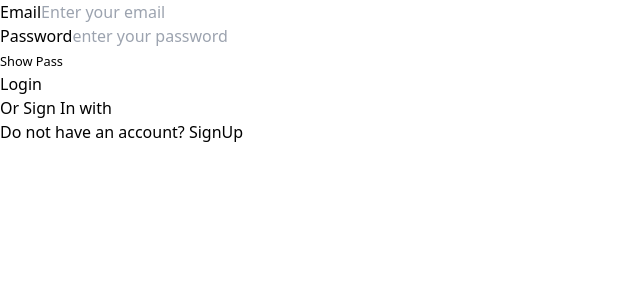
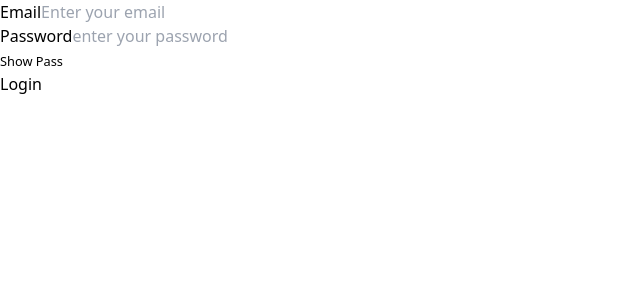
Before and after one commit to hasiburrahmanakash79/GYM-Master, a React (Vite) app: page /login in a window 1280 px wide. Shown: the top 300 px of the page, without its empty margins (0-640 px from the left). Built offline with nearby package versions, Linux system fonts and the light colour scheme.

Commit message:
set branch

```diff
--- a/src/Pages/RegistrationPage/Login/Login.jsx
+++ b/src/Pages/RegistrationPage/Login/Login.jsx
@@ -54,15 +54,7 @@ const Login = () => {
           <button className="btn btn-warning">Login</button>
         </div>
       </form>
-      <div className="text-center mb-7 px-5">
-        <div className="divider"></div>
-        <p className="font-semibold">Or Sign In with</p>
-        <div className="flex items-center justify-center gap-4 my-2"></div>
-        <Link to="/signUp">
-          Do not have an account?{" "}
-          <span className="text-blue-500 font-bold">SignUp</span>{" "}
-        </Link>
-      </div>
+
     </div>
   );
 };
```
